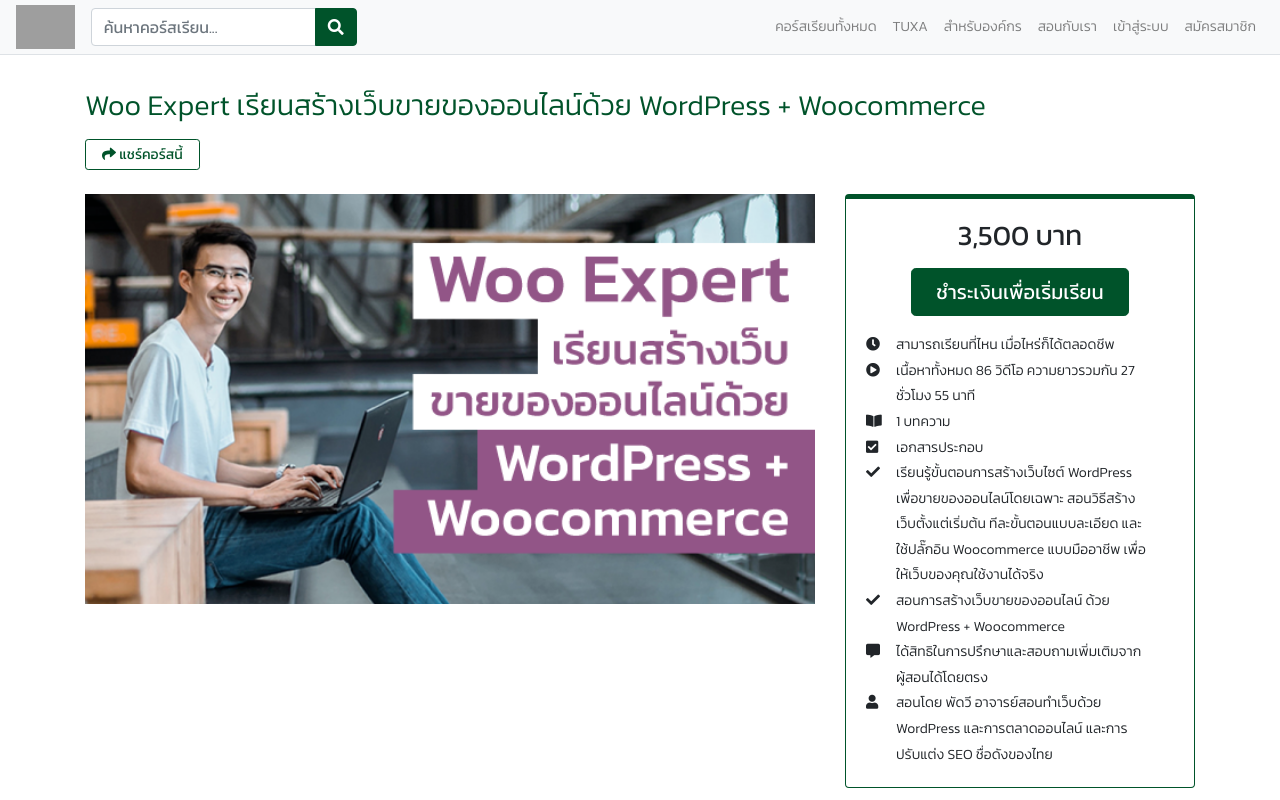
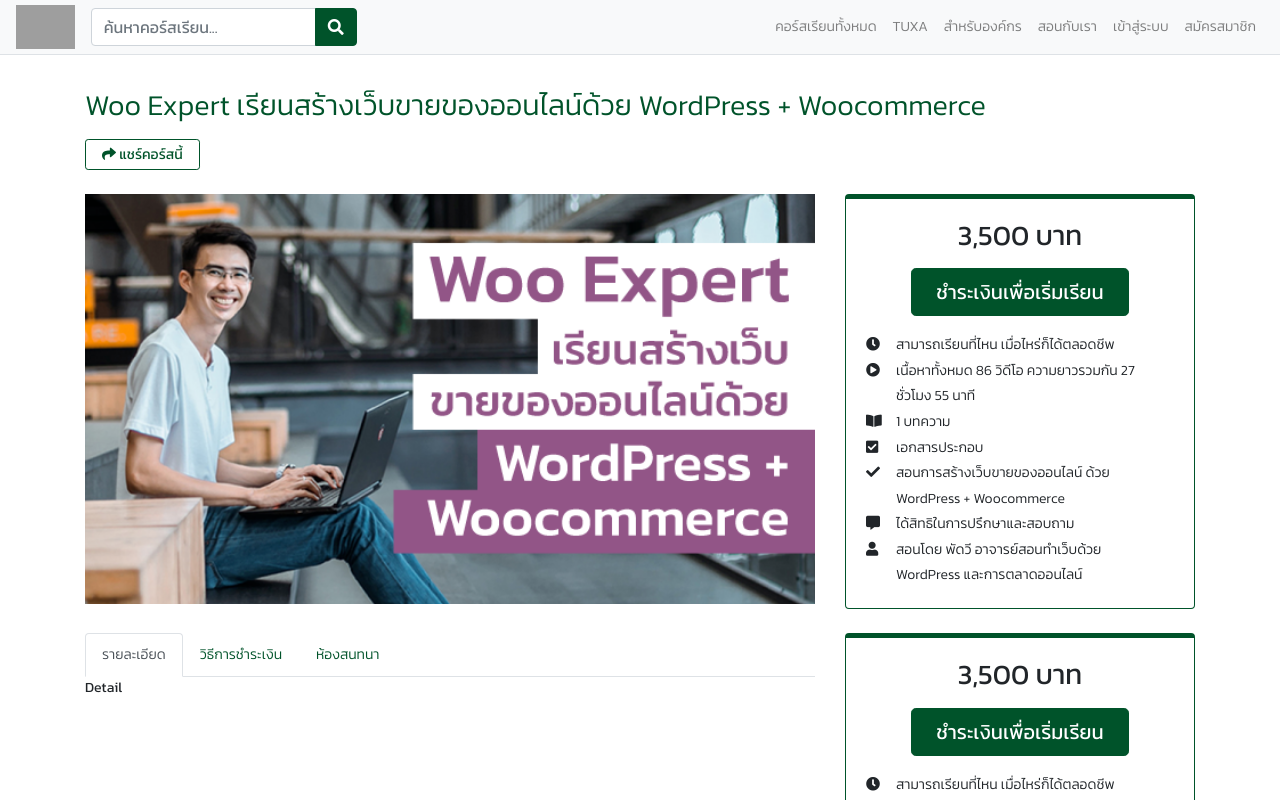
Before and after one commit to paiboon15721/skilllane, a React (Create React App) app: page / in a window 1280 px wide. Shown: the top 800 px of the page. Built offline with nearby package versions, Linux system fonts and the light colour scheme; grey boxes are pictures that could not be loaded.

Commit message:
fix style

```diff
--- a/src/components/ChatRoom.tsx
+++ b/src/components/ChatRoom.tsx
@@ -1,15 +1,15 @@
 import React from 'react'
 
-interface Props {
-  title: string
-}
+interface Props {}
 
-const Comp: React.FC<Props> = ({ title }) => (
+const Comp: React.FC<Props> = () => (
   <>
-    <h1 className="text-primary mb-3">{title}</h1>
-    <button className="btn btn-sm px-3 btn-outline-primary">
-      <i className="fa fa-share"></i> แชร์คอร์สนี้
-    </button>
+    <h5>
+      <i className="fa fa-comments"></i> ห้องสนทนา
+    </h5>
+    <p className="text-muted">
+      กรุณาลงทะเบียนเรียนคอร์สนี้เพื่อใช้งานห้องสนทนา
+    </p>
   </>
 )
 
--- a/src/components/CourseGlance.tsx
+++ b/src/components/CourseGlance.tsx
@@ -11,30 +11,29 @@
     icon: 'fa fa-check-square',
     text: 'เอกสารประกอบ',
   },
-  {
-    icon: 'fa fa-check',
-    text:
-      'เรียนรู้ขั้นตอนการสร้างเว็บไซต์ WordPress เพื่อขายของออนไลน์โดยเฉพาะ สอนวิธีสร้างเว็บตั้งแต่เริ่มต้น ทีละขั้นตอนแบบละเอียด และใช้ปลั๊กอิน Woocommerce แบบมืออาชีพ เพื่อให้เว็บของคุณใช้งานได้จริง',
-  },
+  // {
+  //   icon: 'fa fa-check',
+  //   text:
+  //     'เรียนรู้ขั้นตอนการสร้างเว็บไซต์ WordPress เพื่อขายของออนไลน์โดยเฉพาะ สอนวิธีสร้างเว็บตั้งแต่เริ่มต้น ทีละขั้นตอนแบบละเอียด และใช้ปลั๊กอิน Woocommerce แบบมืออาชีพ เพื่อให้เว็บของคุณใช้งานได้จริง',
+  // },
   {
     icon: 'fa fa-check',
     text: 'สอนการสร้างเว็บขายของออนไลน์ ด้วย WordPress + Woocommerce',
   },
   {
     icon: 'fa fa-comment-alt',
-    text: 'ได้สิทธิในการปรึกษาและสอบถามเพิ่มเติมจากผู้สอนได้โดยตรง',
+    text: 'ได้สิทธิในการปรึกษาและสอบถาม',
   },
   {
     icon: 'fa fa-user',
-    text:
-      'สอนโดย พัดวี อาจารย์สอนทำเว็บด้วย WordPress และการตลาดออนไลน์ และการปรับแต่ง SEO ชื่อดังของไทย',
+    text: 'สอนโดย พัดวี อาจารย์สอนทำเว็บด้วย WordPress และการตลาดออนไลน์',
   },
 ]
 
 interface Props {}
 
 const Comp: React.FC<Props> = () => (
-  <div className="card border-primary">
+  <div className="card border-primary course-glance">
     <div className="card-body text-center">
       <h3 className="card-title mb-3">3,500 บาท</h3>
       <button className="btn btn-lg mb-3 btn-primary px-4">
--- a/src/components/CourseTabs.tsx
+++ b/src/components/CourseTabs.tsx
@@ -1,15 +1,78 @@
 import React from 'react'
+import PaymentInstruction from './PaymentInstruction'
+import ChatRoom from './ChatRoom'
 
-interface Props {
-  title: string
-}
+interface Props {}
 
-const Comp: React.FC<Props> = ({ title }) => (
+const Comp: React.FC<Props> = () => (
   <>
-    <h1 className="text-primary mb-3">{title}</h1>
-    <button className="btn btn-sm px-3 btn-outline-primary">
-      <i className="fa fa-share"></i> แชร์คอร์สนี้
-    </button>
+    <ul className="nav nav-tabs" id="myTab" role="tablist">
+      <li className="nav-item">
+        <a
+          className="nav-link active"
+          id="course-detail-tab"
+          data-toggle="tab"
+          href="#course-detail"
+          role="tab"
+          aria-controls="course-detail"
+          aria-selected="true"
+        >
+          รายละเอียด
+        </a>
+      </li>
+      <li className="nav-item">
+        <a
+          className="nav-link"
+          id="payment-instruction-tab"
+          data-toggle="tab"
+          href="#payment-instruction"
+          role="tab"
+          aria-controls="payment-instruction"
+          aria-selected="false"
+        >
+          วิธีการชำระเงิน
+        </a>
+      </li>
+      <li className="nav-item">
+        <a
+          className="nav-link"
+          id="chat-room-tab"
+          data-toggle="tab"
+          href="#chat-room"
+          role="tab"
+          aria-controls="chat-room"
+          aria-selected="false"
+        >
+          ห้องสนทนา
+        </a>
+      </li>
+    </ul>
+    <div className="tab-content" id="myTabContent">
+      <div
+        className="tab-pane fade show active"
+        id="course-detail"
+        role="tabpanel"
+        aria-labelledby="course-detail-tab"
+      >
+        Detail
+      </div>
+      <div
+        className="tab-pane fade"
+        id="payment-instruction"
+        role="tabpanel"
+        aria-labelledby="payment-instruction-tab"
+      >
+        <PaymentInstruction />
+      </div>
+      <div
+        className="tab-pane fade"
+        id="chat-room"
+        role="tabpanel"
+        aria-labelledby="chat-room-tab"
+      >
+        <ChatRoom />
+      </div>
+    </div>
   </>
 )
 
--- a/src/components/PaymentInstruction.tsx
+++ b/src/components/PaymentInstruction.tsx
@@ -1,16 +1,14 @@
 import React from 'react'
+import paymentInstruction from '../assets/payment-instruction.png'
 
-interface Props {
-  title: string
-}
+interface Props {}
 
-const Comp: React.FC<Props> = ({ title }) => (
-  <>
-    <h1 className="text-primary mb-3">{title}</h1>
-    <button className="btn btn-sm px-3 btn-outline-primary">
-      <i className="fa fa-share"></i> แชร์คอร์สนี้
-    </button>
-  </>
+const Comp: React.FC<Props> = () => (
+  <img
+    src={paymentInstruction}
+    className="img-fluid"
+    alt="Payment instruction"
+  />
 )
 
 export default Comp
--- a/src/pages/CourseDetail.tsx
+++ b/src/pages/CourseDetail.tsx
@@ -2,14 +2,18 @@
 import CourseBanner from '../components/CourseBanner'
 import CoursePreview from '../components/CoursePreview'
 import CourseGlance from '../components/CourseGlance'
+import CourseTabs from '../components/CourseTabs'
 
 interface Props {}
 
 const Comp: React.FC<Props> = () => (
+  <>
     <div className="row">
       <div className="col-12">
         <CourseBanner title="Woo Expert เรียนสร้างเว็บขายของออนไลน์ด้วย WordPress + Woocommerce" />
       </div>
+    </div>
+    <div className="row">
       <div className="col-12 col-lg-8 mt-4">
         <CoursePreview />
       </div>
@@ -17,6 +21,15 @@
         <CourseGlance />
       </div>
     </div>
+    <div className="row">
+      <div className="col-12 col-lg-8 mt-4">
+        <CourseTabs />
+      </div>
+      <div className="col-12 col-lg-4 mt-4">
+        <CourseGlance />
+      </div>
+    </div>
+  </>
 )
 
 export default Comp
--- a/src/scss/_base.scss
+++ b/src/scss/_base.scss
@@ -18,7 +18,3 @@
   font-weight: 300;
   font-size: 1.8rem;
 }
-
-.card {
-  border-top-width: thick;
-}
--- /dev/null
+++ b/src/scss/components/_course-glance.scss
@@ -0,0 +1,4 @@
+.course-glance {
+  border-top-width: thick;
+  min-height: 100%;
+}
--- a/src/scss/custom.scss
+++ b/src/scss/custom.scss
@@ -4,3 +4,5 @@
 @import '~@fortawesome/fontawesome-free/scss/fontawesome.scss';
 @import '~@fortawesome/fontawesome-free/scss/solid.scss';
 @import 'base';
+
+@import 'components/course-glance';
```
Also changed, not shown: src/assets/payment-instruction.png (renamed from public/Payment-Process.png). Lines whose indentation alone changed are shown as unchanged.
